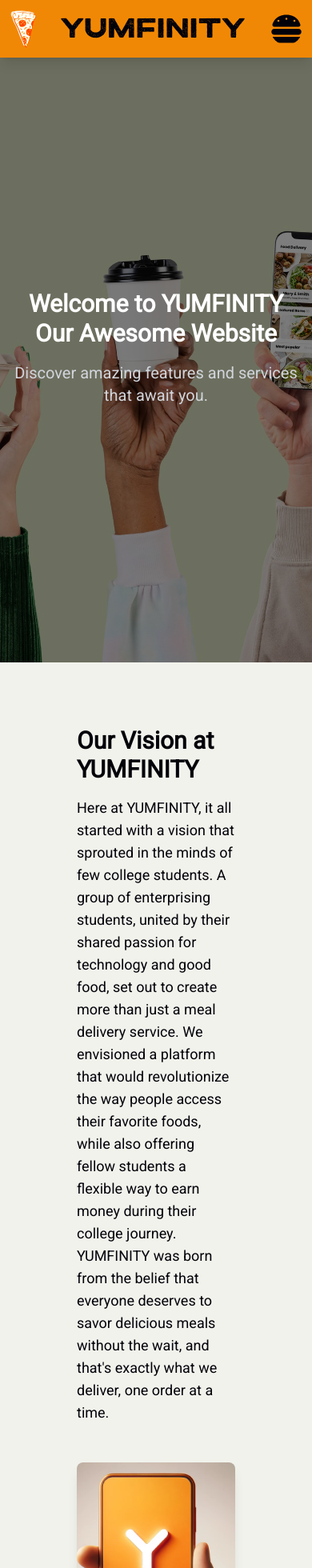
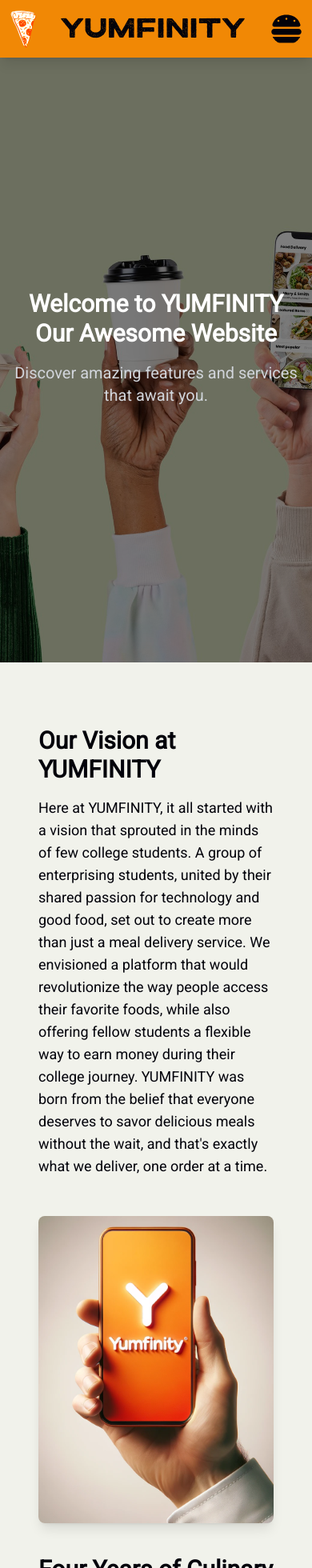
Before and after one commit to 202309-EKTA-JO-FSW/capstone-YUMFINITY, a Next.js app in the folder client/: page /about in a window 390 px wide. Shown: the top 1960 px of the page at 80% size. Built offline with nearby package versions, Linux system fonts and the light colour scheme.

Commit message:
edit favicon; enhance about page mobile layout

```diff
--- a/client/src/app/about/page.js
+++ b/client/src/app/about/page.js
@@ -73,7 +73,7 @@ export default function AboutPage() {
   return (
     <main>
       <HeroSection />
-      <div className="min-h-screen px-20 py-10">
+      <div className="min-h-screen px-8 py-10 md:px-20">
         <SectionWithImage
           title="Our Vision at YUMFINITY"
           paragraph="Here at YUMFINITY, it all started with a vision that sprouted in the minds of few college students. A group of enterprising students, united by their shared passion for technology and good food, set out to create more than just a meal delivery service. We envisioned a platform that would revolutionize the way people access their favorite foods, while also offering fellow students a flexible way to earn money during their college journey. YUMFINITY was born from the belief that everyone deserves to savor delicious meals without the wait, and that's exactly what we deliver, one order at a time."
```
Also changed, not shown: 1 other file (tests, documents, lock files or other folders).
